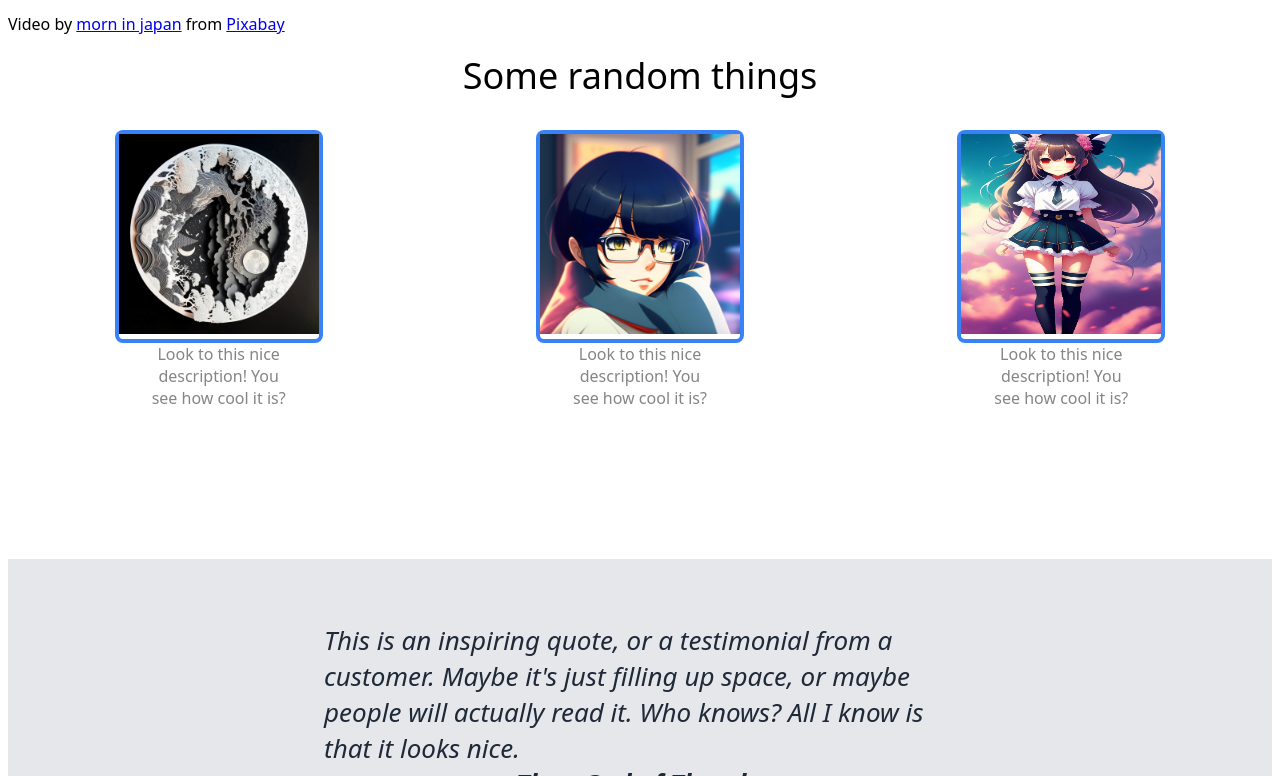
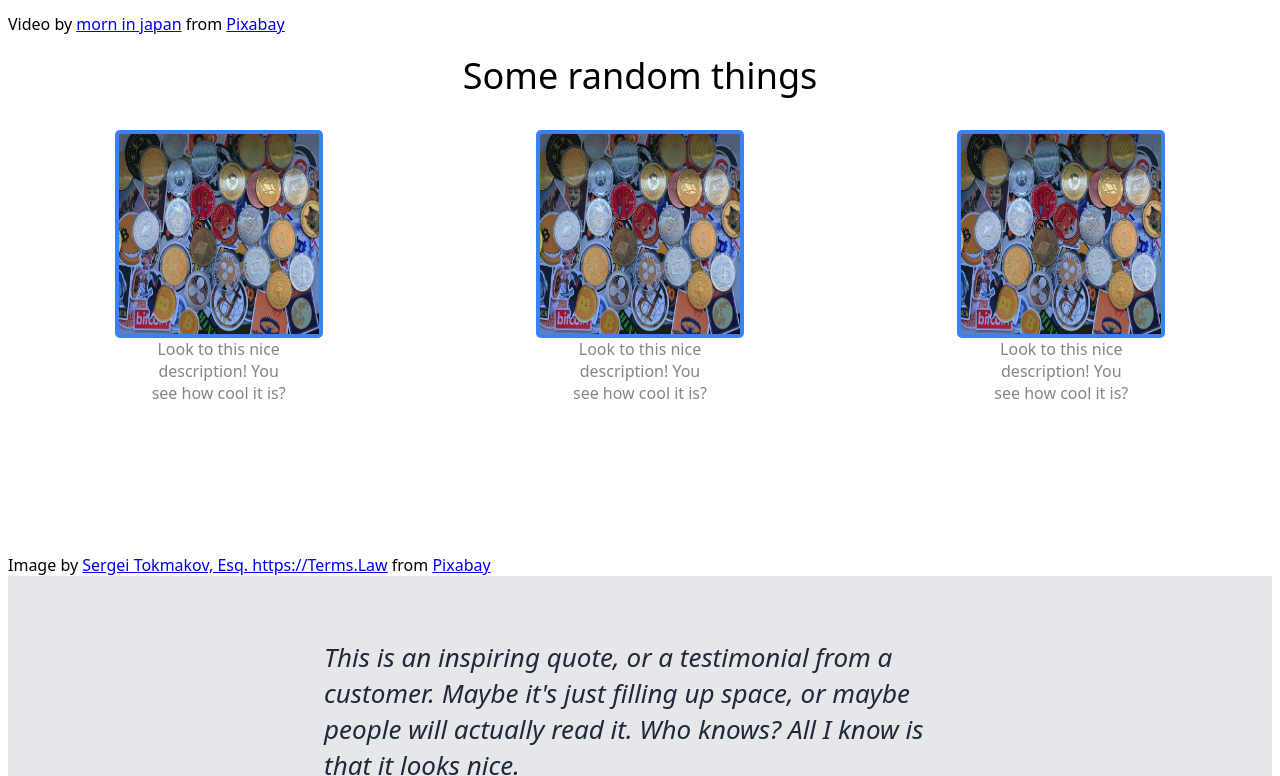
Before and after one commit to Vinicius149/HTML-CSS-Project, a plain HTML site: page index.html in a window 1280 px wide. Shown: the part 660-1436 px from the top of the page. Drawn offline with Linux system fonts and the light colour scheme.

Commit message:
Images updated.

```diff
--- a/index.html
+++ b/index.html
@@ -54,17 +54,17 @@
     <div class="information">
 
             <div class="img1">
-            <img src="Images/fairytale-collage-concept.jpg"
+            <img src="Images/bitcoin-g8597a279f_640.jpg" alt="Coins"
             width="200px"
             height="200px">
         </div>
         <div class="img2">
-            <img src="Images/free-photo-happy-mothers-day-mom-child-love-background-wallpaper.jpg" alt=""
+            <img src="Images/bitcoin-g8597a279f_640.jpg" alt="Coins"
             width="200px"
             height="200px">
         </div>
         <div class="img3">
-            <img src="Images/girl-sky.jpg" alt=""
+            <img src="Images/bitcoin-g8597a279f_640.jpg" alt="Coins"
             width="200px"
             height="200px">
         </div>
@@ -75,6 +75,7 @@
             <div class="text2">Look to this nice description! You see how cool it is?</div>
             <div class="text3">Look to this nice description! You see how cool it is?</div>
         </div>
+        Image by <a href="https://pixabay.com/users/sergeitokmakov-3426571/?utm_source=link-attribution&utm_medium=referral&utm_campaign=image&utm_content=6930281">Sergei Tokmakov, Esq. https://Terms.Law</a> from <a href="https://pixabay.com//?utm_source=link-attribution&utm_medium=referral&utm_campaign=image&utm_content=6930281">Pixabay</a>
     </div>
     <div class="quote">
         <div class="quote-text">
--- a/styles.css
+++ b/styles.css
@@ -101,10 +101,11 @@ ul {
 }
 
 .img1, .img2, .img3 {
+    display: flex;
     padding: 4px;
     border: 4px;
     box-shadow: inset 0 0 0 4px #3882F6;
-    border-radius: 8px;
+    border-radius: 5px;
 }
 
 .description {
```
Also changed, not shown: Images/bitcoin-g8597a279f_640.jpg (added).
